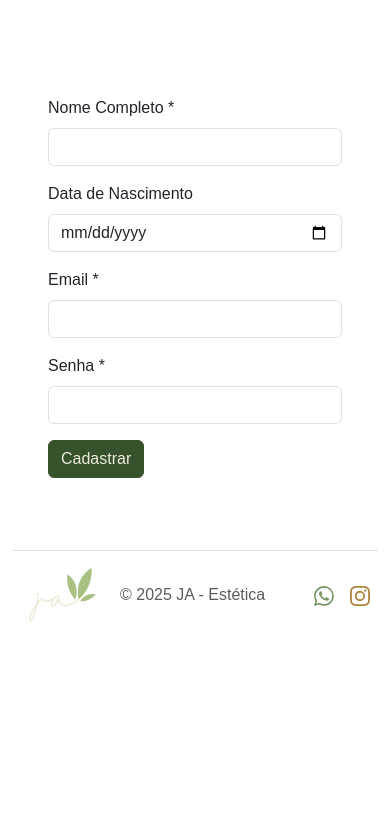
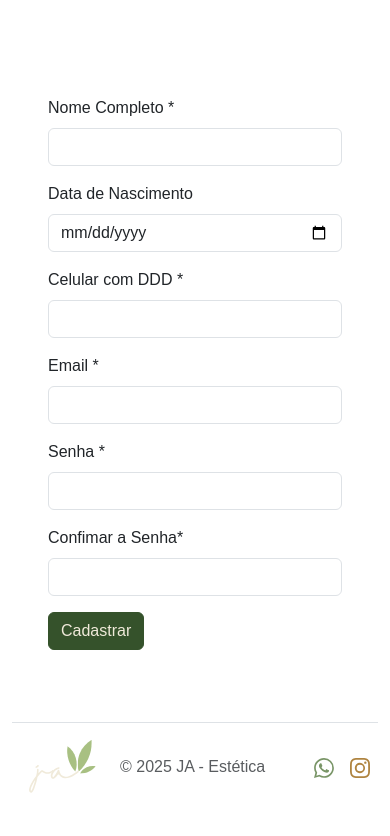
Before and after one commit to thiagofalima/ja-estetica, a Flask app: template app/templates/register.html in a window 390 px wide. Shown: the part 56-892 px from the top of the page. Before the commit the page ends 677 px from the top, so only its background shows below. Run offline with Flask 3, Linux system fonts and the light colour scheme; the template is opened without the code that fills it: values that come from a table or form of the project are taken from there, others are empty.

Commit message:
feat(register): Enhance registration form with new fields and validation
Add 'phone number' and 'confirm password' fields to the registration form.
Implement validators to ensure password and confirmation match.
Also a hint to generate an app secret key on the .env.example file.

```diff
--- a/app/forms.py
+++ b/app/forms.py
@@ -1,6 +1,6 @@
 from flask_wtf import FlaskForm
 from wtforms import StringField, DateField, EmailField, PasswordField, SubmitField
-from wtforms.validators import DataRequired, Email, Length
+from wtforms.validators import InputRequired, Email, Length, EqualTo
 
 # Criando formulário de cadastro
 
@@ -8,26 +8,40 @@ from wtforms.validators import DataRequired, Email, Length
 class RegisterForm(FlaskForm):
     name = StringField(
         "Nome Completo *",
-        validators=[DataRequired(message="O nome completo é obrigatório.")],
+        validators=[InputRequired(message="O nome completo é obrigatório.")]
     )
     birth_date = DateField(
         "Data de Nascimento",
-        validators=[DataRequired(message="A data de nascimento é obrigatória.")],
+        validators=[InputRequired(message="A data de nascimento é obrigatória.")],
     )
+
+    phone_number = StringField(
+        "Celular com DDD *",
+        validators=[InputRequired(message="O celular é obrigatório."),
+                    Length(min=11, message="O celular precisa ter 11 digitos.")]
+    )
+
     email = EmailField(
         "Email *",
         validators=[
-            DataRequired(message="O email é obrigatório."),
+            InputRequired(message="O email é obrigatório."),
             Email(message="Email inválido."),
         ],
     )
     password = PasswordField(
         "Senha *",
         validators=[
-            DataRequired(message="A senha é obrigatória."),
+            InputRequired(message="A senha é obrigatória."),
             Length(min=8, message="A senha deve ter no mínimo 8 caracteres."),
         ],
     )
+
+    confirm_password = PasswordField(
+        "Confimar a Senha*",
+        validators=[InputRequired(message="É necessário confirmar a senha"),
+                    EqualTo("password", message="As senhas devem ser iguais.")]
+    )
+
     submit = SubmitField("Cadastrar")
 
 
@@ -35,11 +49,11 @@ class RegisterForm(FlaskForm):
 class LoginForm(FlaskForm):
 
     email = EmailField(
-        "Email *", validators=[DataRequired(message="O email é obrigatório.")]
+        "Email *", validators=[InputRequired(message="O email é obrigatório.")]
     )
 
     password = PasswordField(
-        "Senha *", validators=[DataRequired(message="A senha é obrigatória.")]
+        "Senha *", validators=[InputRequired(message="A senha é obrigatória.")]
     )
 
     submit = SubmitField("Entrar")
--- a/app/templates/register.html
+++ b/app/templates/register.html
@@ -24,6 +24,15 @@
             {% endif %}
         </div>
         <div class="mb-3">
+            {{ form.phone_number.label(class="form-label") }}
+            {{ form.phone_number(class="form-control") }}
+            {% if form.phone_number.errors %}
+                {% for error in form.phone_number.errors %}
+                    <div class="alert alert-danger mt-1">{{ error }}</div>
+                {% endfor %}
+            {% endif %}
+        </div>
+        <div class="mb-3">
             {{ form.email.label(class="form-label") }}
             {{ form.email(class="form-control") }}
             {% if form.email.errors %}
@@ -41,6 +50,15 @@
                 {% endfor %}
             {% endif %}
         </div>
+        <div class="mb-3">
+            {{ form.confirm_password.label(class="form-label") }}
+            {{ form.confirm_password(class="form-control") }}
+            {% if form.confirm_password.errors %}
+                {% for error in form.confirm_password.errors %}
+                    <div class="alert alert-danger mt-1">{{ error }}</div>
+                {% endfor %}
+            {% endif %}
+        </div>
         {{ form.submit(class="btn btn-success") }}
     </form>
 </div>
```
Also changed, not shown: app/models.py (+10 -0 lines), app/routes.py (+15 -13 lines), 1 other file.
